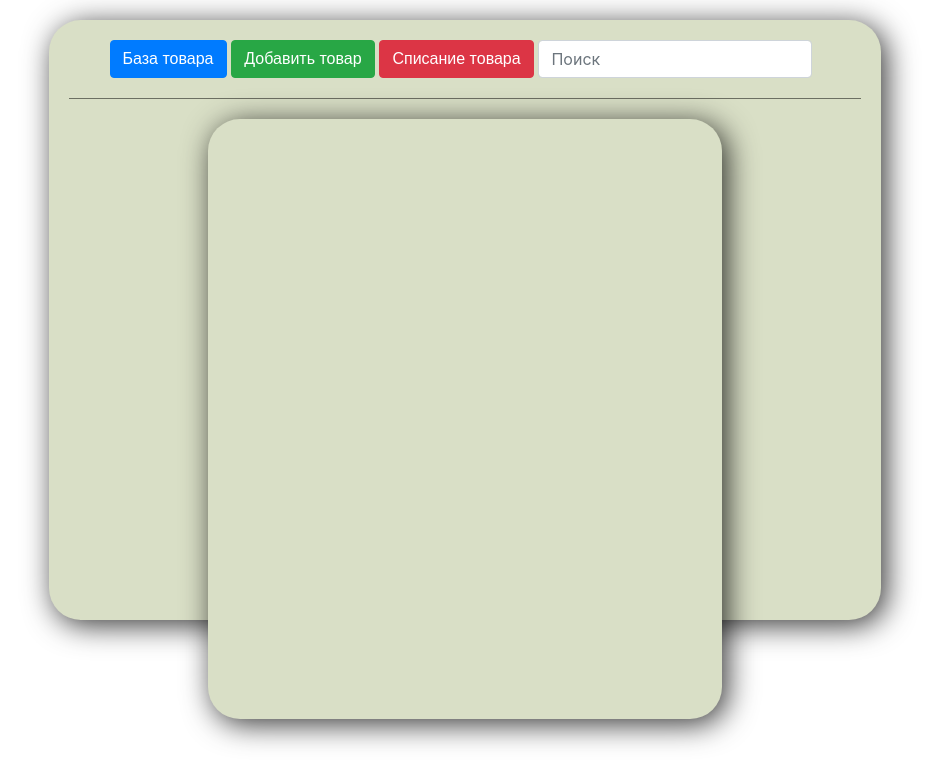
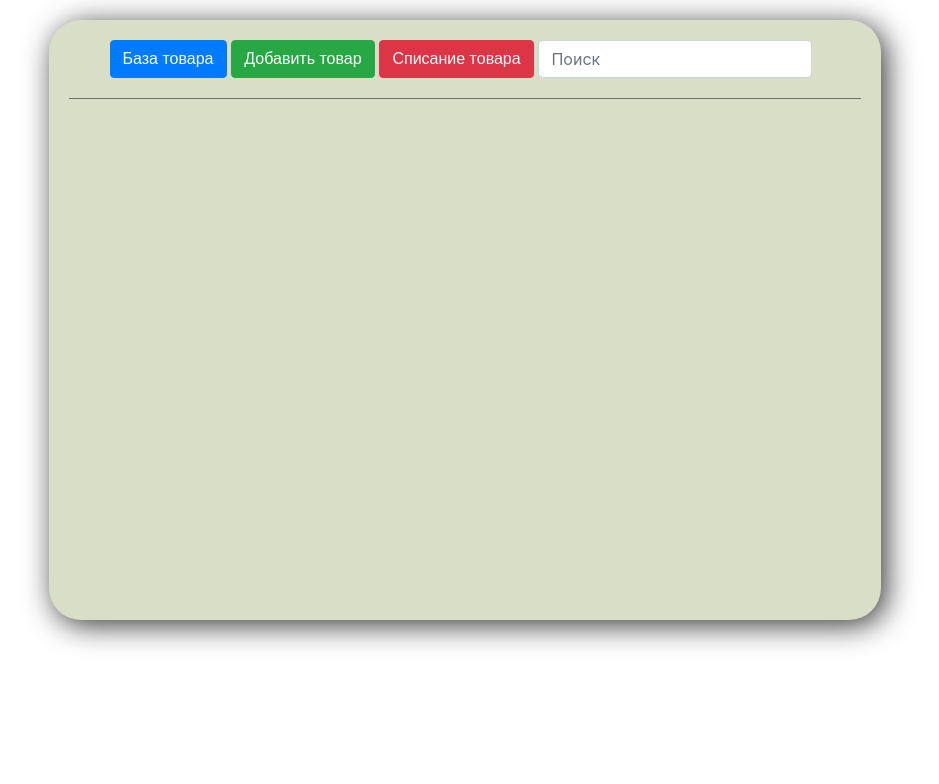
Before and after one commit to DmitriyDadorin/data--stock-app, a React (Create React App) app: page / in a window 1280 px wide. Shown: the top 784 px of the page, without its empty margins (175-1114 px from the left). Built offline with nearby package versions, Linux system fonts and the light colour scheme.

Commit message:
add navpanel mod

```diff
--- a/src/Router/NavPannel.js
+++ b/src/Router/NavPannel.js
@@ -1,5 +1,5 @@
 import React from 'react';
-import { HashRouter, Switch, Route, Link} from 'react-router-dom';
+import { BrowserRouter, Switch, Route, Link} from 'react-router-dom';
 import ButtonAdd from '../Components/button_add';
 import ButtonWriteOff from '../Components/button_write_off';
 import InputSearch from '../Components/input_search';
@@ -18,7 +18,7 @@ const Header = () => {
 
 const Main = () => {
     return (
-        <div className="App">
+        <div className="main">
             <Switch>
                 <Route exact path='/databasepannel' component={DataBasePannel}/>
                 <Route exact path='/addtobasepannel' component={AddToBasePannel}/>
@@ -64,9 +64,9 @@ const NavPannel = () => {
 const NavApp = () => {
     return(
         <div>
-            <HashRouter>
+            <BrowserRouter>
                 <NavPannel />
-            </HashRouter>
+            </BrowserRouter>
         </div>
     )
 }
```
Also changed, not shown: src/App.css (line endings or trailing spaces).
